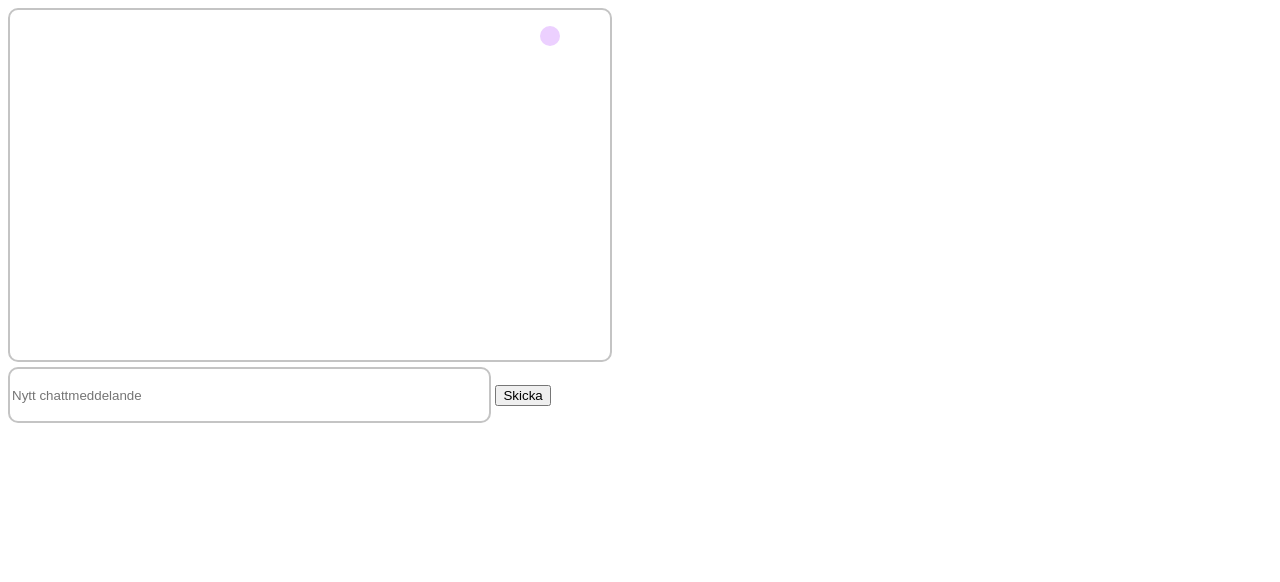
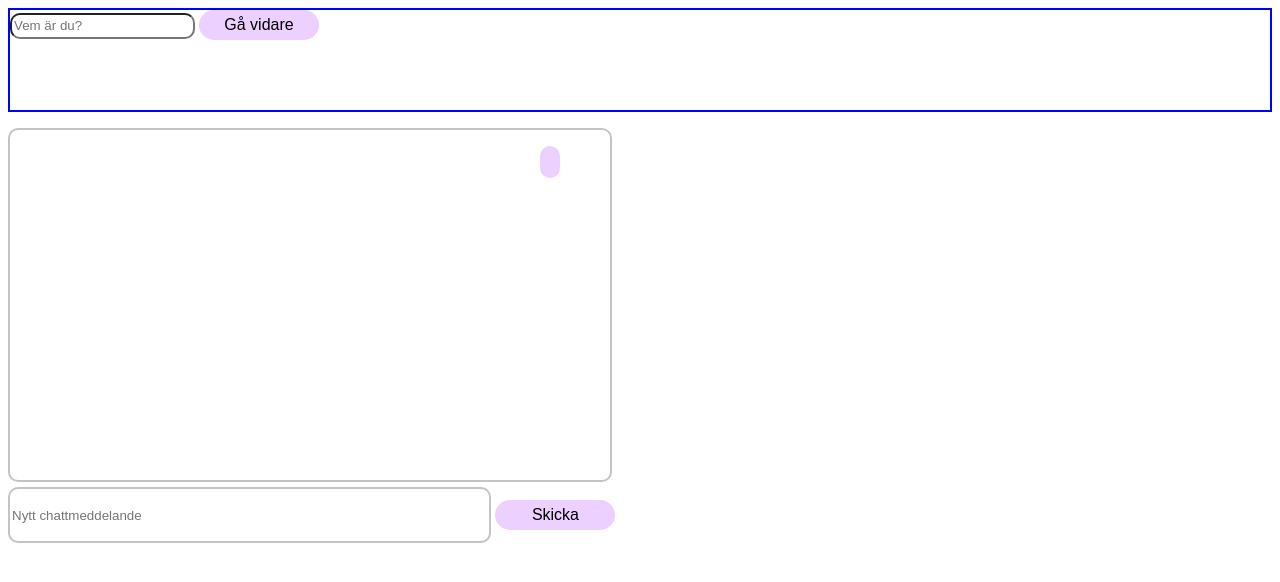
Before and after one commit to CarolineVarsaga/gridSocket1, a website built with Vite: page client/vite-project/index.html in a window 1280 px wide. Both pictures are taken after a click on the button "Skicka". Built offline with nearby package versions, Linux system fonts and the light colour scheme; no server answers.

Commit message:
:sparkles: Adds log in

```diff
--- a/client/vite-project/index.html
+++ b/client/vite-project/index.html
@@ -11,15 +11,24 @@
 
   <body>
 
+
+    <div class="join-container">
+      <input id="nameInput" class="name-input" type="text" placeholder="Vem är du?">
+      <button id="joinBtn" class="join-btn btn">Gå vidare</button>
+    </div>
+
+    <div class="chatrooms-container">
+      <ul id="chatroomsList" class="chatrooms-list"></ul>
+    </div>
+
     <div class="chat-container">
-
-      <div class="chat-box">
+      <div id="chatBox" class="chat-box">
         <ul class="chat-list" id="chatList"></ul>
       </div>
 
       <div class="send-message-container">
         <input type="text" id="sendMessage" class="input-field" placeholder="Nytt chattmeddelande">
-        <button id="sendBtn" class="send-btn">Skicka</button>
+        <button id="sendBtn" class="send-btn btn">Skicka</button>
       </div>
 
     </div>
--- a/client/vite-project/main.js
+++ b/client/vite-project/main.js
@@ -4,14 +4,28 @@ const socket = io('http://orca-app-rblx6.ondigitalocean.app');
 let sendMessage = document.getElementById('sendMessage');
 let sendBtn = document.getElementById('sendBtn');
 let chatList = document.getElementById('chatList');
-let myName = "User";
+let myName = localStorage.getItem('user');
+
+//================================================
+//==================   LOG IN   ==================
+//================================================
+const nameInput = document.getElementById('nameInput');
+const joinBtn = document.getElementById('joinBtn');
+
+joinBtn.addEventListener('click', () => {
+  localStorage.getItem('user');
+  let user = nameInput.value;
+  localStorage.setItem('user', user);
+  nameInput.value = '';
+})
 
 
+//=================================================
 sendBtn.addEventListener('click', () => {
   let messageObject = { message: sendMessage.value, sender: myName }
   console.log('send chat', sendMessage.value);
+  console.log('sender', messageObject.sender)
   socket.emit('chat', messageObject.message); //skickar meddelande
-  socket.emit
   updateChat(sendMessage.value, 'sent');
   sendMessage.value = '';
 })
@@ -27,14 +41,28 @@ function updateChat(chat, sender) {
   let li = document.createElement('li');
   li.innerText = chat;
   let div = document.createElement('div');
+  let name = document.createElement('p');
+
   //div.classList.add('li-container')
   if (sender === 'sent') {
     li.classList.add('sent')
     div.classList.add('sent-container')
+    name.innerText = myName;
   } else {
     li.classList.add('received')
     div.classList.add('received-container')
   }
   div.appendChild(li);
-  chatList.appendChild(div)
+  div.appendChild(name);
+  chatList.appendChild(div);
+
+  scrollToBottom();
 }
+
+//================================================
+//==============   CHAT BOX SCROLL   =============
+//================================================
+function scrollToBottom() {
+  const chatBox = document.getElementById('chatBox');
+  chatBox.scrollTop = chatBox.scrollHeight;
+}
```
